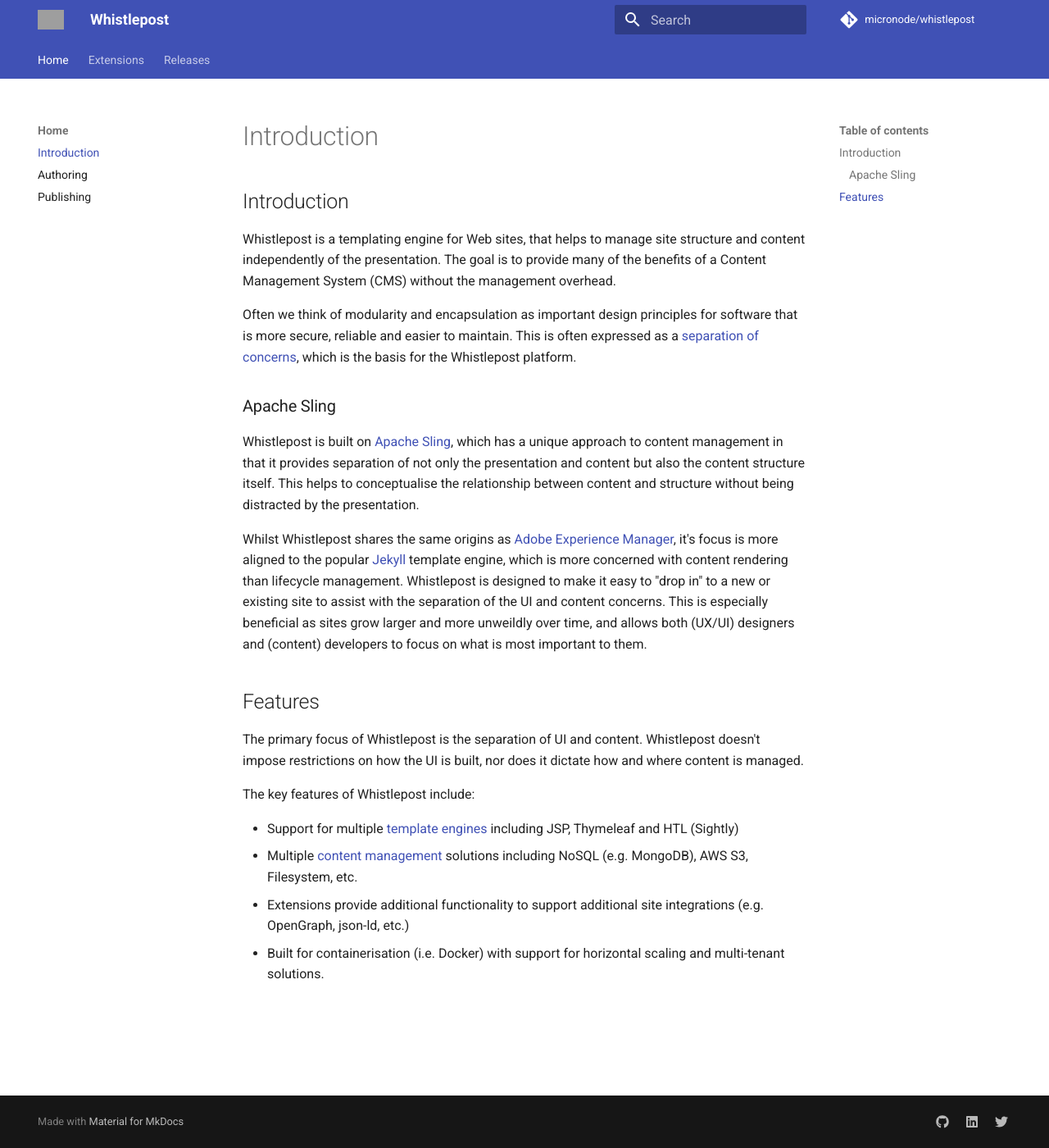
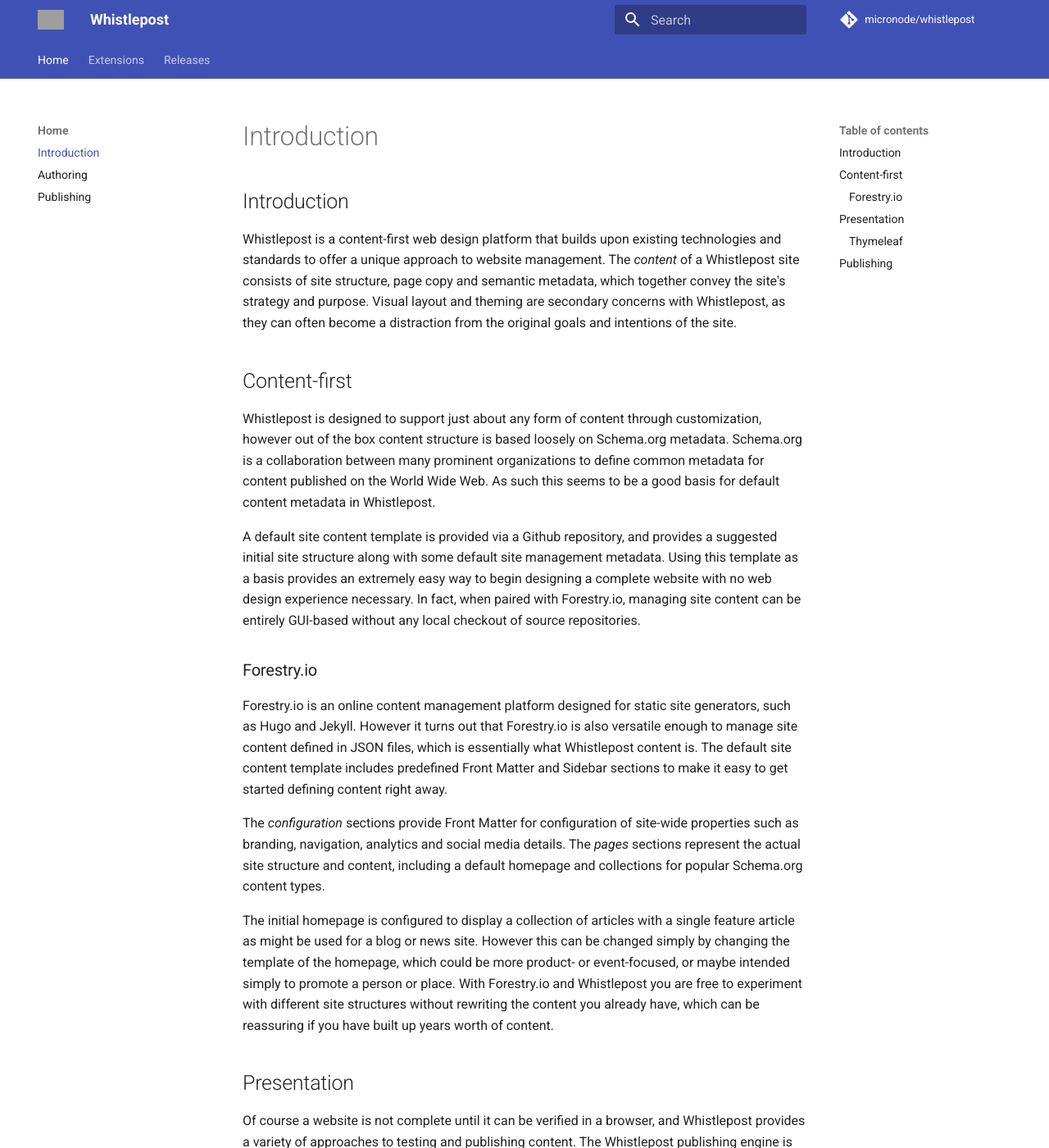
Before and after one commit to whistlepost/whistlepost-user-guide, an MkDocs documentation site: the page built from docs/index.md, in a window 1280 px wide and 1400 px high. Shown: the whole window at 82% size. Built offline with MkDocs 1.6.1 and Material for MkDocs 9.7.7, drawn with Linux system fonts in a browser that asks for light colours; comment, search, counter and statistics services are not loaded; some of the changed text lies outside the part shown; grey boxes are pictures that could not be loaded.

Commit message:
Updated introduction

```diff
--- a/docs/index.md
+++ b/docs/index.md
@@ -21,26 +21,36 @@
 
 ## Introduction
 
-Whistlepost is a templating engine for Web sites, that helps to manage site structure and content independently of the presentation. The
-goal is to provide many of the benefits of a Content Management System (CMS) without the management overhead.
+Whistlepost is a content-first web design platform that builds upon existing technologies and standards to offer a unique approach to website management. The _content_ of a Whistlepost site consists of site structure, page copy and semantic metadata, which together convey the site's strategy and purpose. Visual layout and theming are secondary concerns with Whistlepost, as they can often become a distraction from the original goals and intentions of the site.
 
-Often we think of modularity and encapsulation as important design principles for software that is more secure, reliable and easier to
-maintain. This is often expressed as a [separation of concerns], which is the basis for the Whistlepost platform.
+## Content-first
 
-### Apache Sling
+Whistlepost is designed to support just about any form of content through customization, however out of the box content structure is based loosely on Schema.org metadata. Schema.org is a collaboration between many prominent organizations to define common metadata for content published on the World Wide Web. As such this seems to be a good basis for default content metadata in Whistlepost.
 
-Whistlepost is built on [Apache Sling], which has a unique approach to content management in that it provides separation of not only the presentation and content but also the content structure itself. This helps to conceptualise the relationship between content and structure without being distracted by the presentation.
+A default site content template is provided via a Github repository, and provides a suggested initial site structure along with some default site management metadata. Using this template as a basis provides an extremely easy way to begin designing a complete website with no web design experience necessary. In fact, when paired with Forestry.io, managing site content can be entirely GUI-based without any local checkout of source repositories.
 
-Whilst Whistlepost shares the same origins as [Adobe Experience Manager], it's focus is more aligned to the popular [Jekyll] template engine, which is more concerned with content rendering than lifecycle management. Whistlepost is designed to make it easy to "drop in" to a new or existing site to assist with the separation of the UI and content concerns. This is especially beneficial as sites grow larger and more unweildly over time, and allows both (UX/UI) designers and (content) developers to focus on what is most important to them.
+### Forestry.io
 
-## Features
+Forestry.io is an online content management platform designed for static site generators, such as Hugo and Jekyll. However it turns out that Forestry.io is also versatile enough to manage site content defined in JSON files, which is essentially what Whistlepost content is. The default site content template includes predefined Front Matter and Sidebar sections to make it easy to get started defining content right away.
 
-The primary focus of Whistlepost is the separation of UI and content. Whistlepost doesn't impose restrictions on how the UI is built,
-nor does it dictate how and where content is managed.
+The _configuration_ sections provide Front Matter for configuration of site-wide properties such as branding, navigation, analytics and social media details. The _pages_ sections represent the actual site structure and content, including a default homepage and collections for popular Schema.org content types.
 
-The key features of Whistlepost include:
+The initial homepage is configured to display a collection of articles with a single feature article as might be used for a blog or news site. However this can be changed simply by changing the template of the homepage, which could be more product- or event-focused, or maybe intended simply to promote a person or place. With Forestry.io and Whistlepost you are free to experiment with different site structures without rewriting the content you already have, which can be reassuring if you have built up years worth of content.
 
-* Support for multiple [template engines] including JSP, Thymeleaf and HTL (Sightly)
-* Multiple [content management] solutions including NoSQL (e.g. MongoDB), AWS S3, Filesystem, etc.
-* Extensions provide additional functionality to support additional site integrations (e.g. OpenGraph, json-ld, etc.)
-* Built for containerisation (i.e. Docker) with support for horizontal scaling and multi-tenant solutions.
+## Presentation
+
+Of course a website is not complete until it can be verified in a browser, and Whistlepost provides a variety of approaches to testing and publishing content. The Whistlepost publishing engine is built on [Apache Sling], which has a unique approach to the separation of presentation and content that makes the content-first approach of Whistlepost possible. The content as defined in the Github repository mentioned above is pacakged as a _bundle_ and deployed along with the Sling engine and a collection of other supporting bundles. This includes theming bundles that define the actual rendering of content in the browser, and Whistlepost provides an increasing array of theming options.
+
+A default site theme template is also provided via a Github repository, which can be used as the basis for defing your own custom site themes. The theme is where the visual design elements are developed, and may be as trivial or complex as is desired, and may support a range of modern frameworks such as Web Components, React, Bootstrap, etc. The default theme uses Bootstrap to provide visual design consistency and Thymeleaf for HTML templating.
+
+### Thymeleaf
+
+Thymeleaf is a server-side template engine that integrates well with Apache Sling to define page fragments and layouts to define the presentation layer of a website. Thymeleaf provides good support for the _Don't Repeat Yourself (DRY)_ principle by allowing HTML fragments to be included in multiple different pages as required. Apache Sling also includes support for other templating engines such as HTL, JSP and server-side JavaScript, which you are also free to use when defining website themes.
+
+The default theme includes support for rendering pages containing the supported Schema.org entities, including Article, Event, Person, Place, Recipe, etc. In addition various lists are supported for rendering collections, as well as different layouts for pages such as the homepage.
+
+## Publishing
+
+The core Whistlepost engine is released as a Docker image, which may be used either locally for testing or deployed in a variety of containerisation platforms. When run locally content and/or themes may be mounted via filesystem bind mounts or packaged bundles. This make it easy to update content on-the-fly and see changes immediately in the browser.
+
+The ability to mount bundles on container instances also makes this approach well-suited to horizontally-scaled container platforms in that multiple instances can simultaneously share the same content and theming bundles avoiding the need for complex publishing procedures.
```
